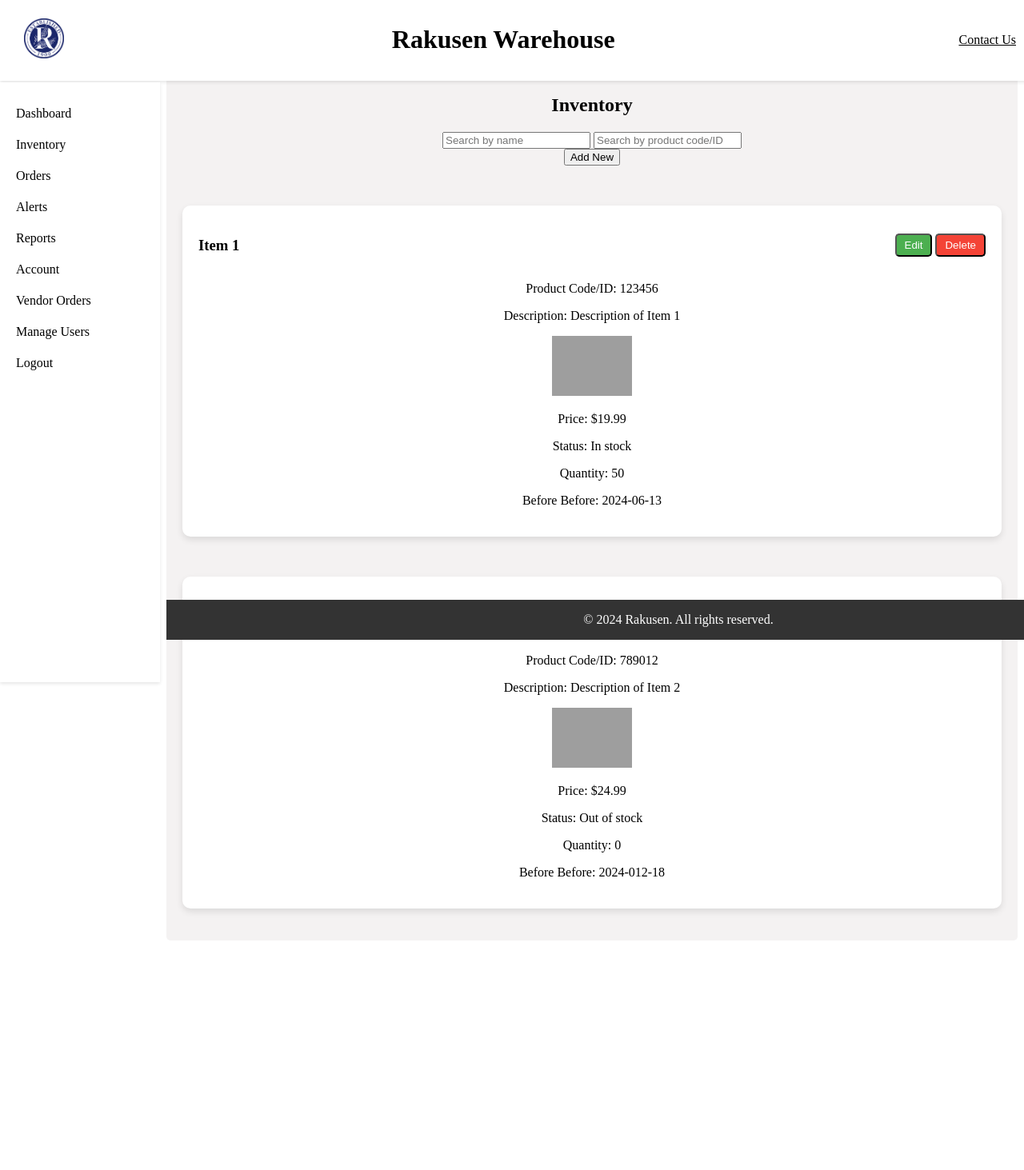
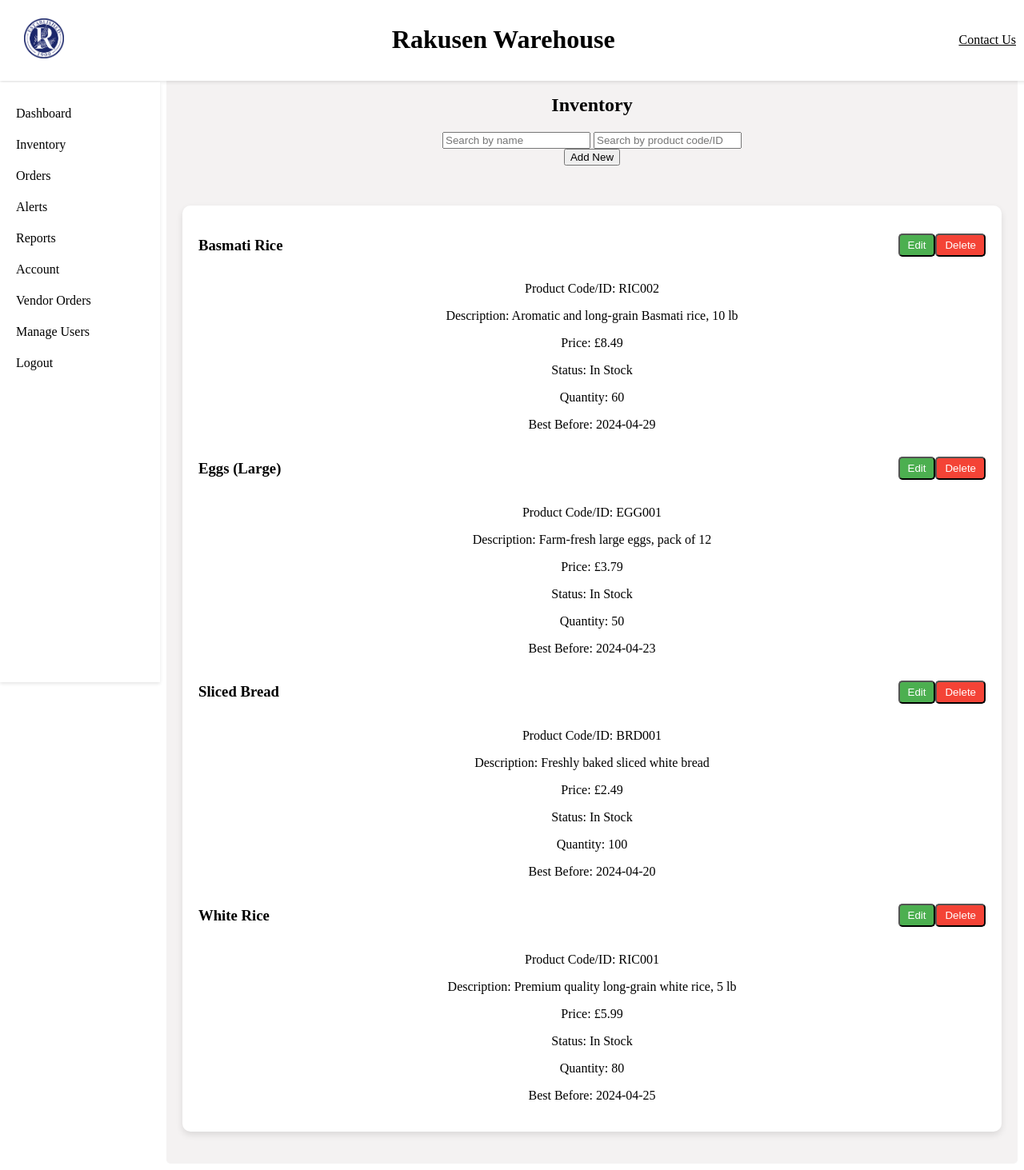
Before and after one commit to MohamedAwad22005293/Enterprise-Pro-Project, a PHP site: page /Inventory.php in a window 1280 px wide. Shown: the whole page at 80% size. Before the commit the page ends 1176 px from the top, so only its background shows below. Run offline with PHP 8.4, Linux system fonts and the light colour scheme; a user stored in the database is signed in; data comes from the database, SQL or seed files in the repository; grey boxes are pictures that could not be loaded.

Commit message:
Updated the inventory page to allow for changes to be made from the database, which is then displayed on the webpage

```diff
--- a/Prototype-Code/InDevelopment/Inventory.php
+++ b/Prototype-Code/InDevelopment/Inventory.php
@@ -7,7 +7,6 @@
     header("Location: Login.html");
     exit();
 }
-
 
 // Establish a database connection
 $host = "localhost";
@@ -20,6 +19,29 @@
 if ($connection->connect_error) {
     die("Connection failed: " . $connection->connect_error);
 }
+
+// Retrieve form data
+if ($_SERVER["REQUEST_METHOD"] == "POST") {
+    $itemName = $_POST['itemName'];
+    $itemCode = $_POST['itemCode'];
+    $itemDescription = $_POST['itemDescription'];
+    $itemPrice = $_POST['itemPrice'];
+    $itemStatus = $_POST['itemStatus'];
+    $itemQuantity = $_POST['itemQuantity'];
+    $itemBestBefore = $_POST['itemBestBefore'];
+
+    // SQL query to insert data into the database
+    $sql = "INSERT INTO products (productName, productCode, productDescription, price, productQuantity, bestBeforeDate, orderStatus)
+            VALUES ('$itemName', '$itemCode', '$itemDescription', '$itemPrice', '$itemQuantity', '$itemBestBefore', '$itemStatus')";
+
+    if ($connection->query($sql) === TRUE) {
+        echo "New record created successfully";
+    } else {
+        echo "Error: " . $sql . "<br>" . $connection->error;
+    }
+}
+
+$connection->close();
 ?>
 <!DOCTYPE html>
 <html lang="en">
@@ -54,7 +76,7 @@
         <?php
             // Check if the user is logged in and retrieve their role from the database
             if (isset($_SESSION['user_email'])) {
-                // Establish database connection (replace with your connection code)
+                // Establish database connection
                 $connection = mysqli_connect($host, $username, $password, $database);
 
                 // Check if connection was successful
@@ -97,73 +119,87 @@
 
         <button class="add-btn" onclick="showAddForm()">Add New</button>
         <div class="item-box">
-            <div class="item-actions">
-                <h3>Item 1</h3>
-                <div>
-                    <button class="edit-btn">Edit</button>
-                    <button class="delete-btn">Delete</button>
+            <?php
+            // Establish connection
+            $connection = mysqli_connect($host, $username, $password, $database);
+            // Check connection
+            if ($connection->connect_error) {
+                die("Connection failed: " . $connection->connect_error);
+            }
+
+            // Fetch products from the database
+            $sql = "SELECT * FROM products";
+            $result = mysqli_query($connection, $sql);
+
+            if (mysqli_num_rows($result) > 0) {
+                // Output data of each row
+                while($row = mysqli_fetch_assoc($result)) {
+                    echo "<div class='item-actions'>";
+                    echo "<h3>" .$row ['productName'] . "</h3>";
+                    echo "<div>";
+                    echo "<button class='edit-btn'>Edit</button>";
+                    echo "<button class='delete-btn'>Delete</button>";
+                    echo "</div>";
+                    echo "</div>";
+                    echo "<p>Product Code/ID: " . $row['productCode'] . "</p>";
+                    echo "<p>Description: " . $row['productDescription'] . "</p>";
+                    echo "<p>Price: " . $row['price'] . "</p>";
+                    echo "<p>Status: " . $row['orderStatus'] . "</p>";
+                    echo "<p>Quantity: " . $row['productQuantity'] . "</p>";
+                    echo "<p>Best Before: " . $row['bestBeforeDate'] . "</p>";
+                }
+            } else {
+                echo "0 results";
+            }
+            mysqli_close($connection);
+            ?>
         </div>
     </div>
-            <p>Product Code/ID: 123456</p>
-            <p>Description: Description of Item 1</p>
-            <img src="path_to_image.jpg" alt="Item 1 Image">
-            <p>Price: $19.99</p>
-            <p>Status: In stock</p>
-            <p>Quantity: 50</p>
-            <p>Before Before: 2024-06-13</p>
 </div>
 
-        <div class="item-box">
-            <div class="item-actions">
-                <h3>Item 2</h3>
-                <div>
-                    <button class="edit-btn">Edit</button>
-                    <button class="delete-btn">Delete</button>
-                </div>
-            </div>
-            <p>Product Code/ID: 789012</p>
-            <p>Description: Description of Item 2</p>
-            <img src="path_to_image.jpg" alt="Item 2 Image">
-            <p>Price: $24.99</p>
-            <p>Status: Out of stock</p>
-            <p>Quantity: 0</p>
-            <p>Before Before: 2024-012-18</p>
 <div id="addForm" style="display: none;">
     <h2>Add New Item</h2>
-                <form id="addItemForm"><!-- Placeholder form. Will be changed </p> -->
+    <form id="addItemForm" method="post" action="<?php echo $_SERVER['PHP_SELF']; ?>">
         <label for="itemName">Item Name:</label>
         <input type="text" id="itemName" name="itemName" required><br><br>
 
         <label for="itemCode">Product Code/ID:</label>
         <input type="text" id="itemCode" name="itemCode" required><br><br>
 
-                    <label for="itemDescription">Description:</label><br>
-                    <textarea id="itemDescription" name="itemDescription" rows="4" cols="50" required></textarea><br><br>
-
-                    <label for="itemImage">Image:</label>
-                    <input type="file" id="itemImage" name="itemImage"><br><br>
+        <label for="itemDescription">Description:</label>
+        <textarea id="itemDescription" name="itemDescription" required></textarea><br><br>
 
         <label for="itemPrice">Price:</label>
-                    <input type="number" id="itemPrice" name="itemPrice" required><br><br>
+        <input type="text" id="itemPrice" name="itemPrice" required><br><br>
 
         <label for="itemStatus">Status:</label>
-                    <select id="itemStatus" name="itemStatus">
-                        <option value="In stock">In stock</option>
-                        <option value="Out of stock">Out of stock</option>
+        <select id="itemStatus" name="itemStatus" required>
+            <option value="In Stock">In Stock</option>
+            <option value="Out of Stock">Out of Stock</option>
         </select><br><br>
 
         <label for="itemQuantity">Quantity:</label>
         <input type="number" id="itemQuantity" name="itemQuantity" required><br><br>
 
-                    <button type="button" onclick="addItem()">Add Item</button>
+        <label for="itemBestBefore">Best Before:</label>
+        <input type="date" id="itemBestBefore" name="itemBestBefore" required><br><br>
+
+        <button type="submit" name="addItemBtn">Add Item</button>
     </form>
 </div>
-    </div>
-</div>
 
-<footer class="footer">
-    <p>&copy; 2024 Rakusen. All rights reserved.</p>
-</footer>
+<script>
+    function showAddForm() {
+        var addForm = document.getElementById("addForm");
+        if (addForm.style.display === "none") {
+            addForm.style.display = "block";
+        } else {
+            addForm.style.display = "none";
+        }
+    }
+</script>
 
 </body>
 </html>
+
+<?php
```
Also changed, not shown: Prototype-Code/InDevelopment/Alerts.php (line endings or trailing spaces). Lines whose indentation alone changed are shown as unchanged.
